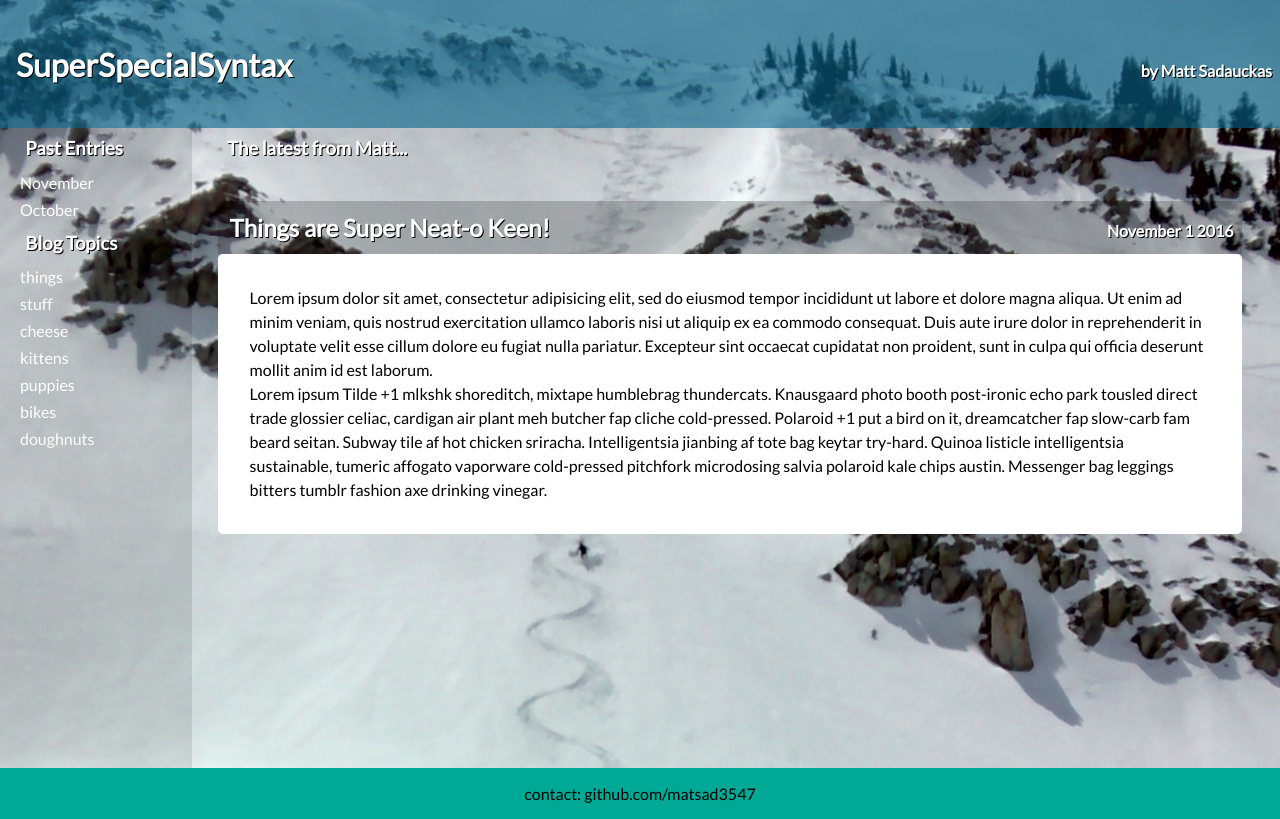
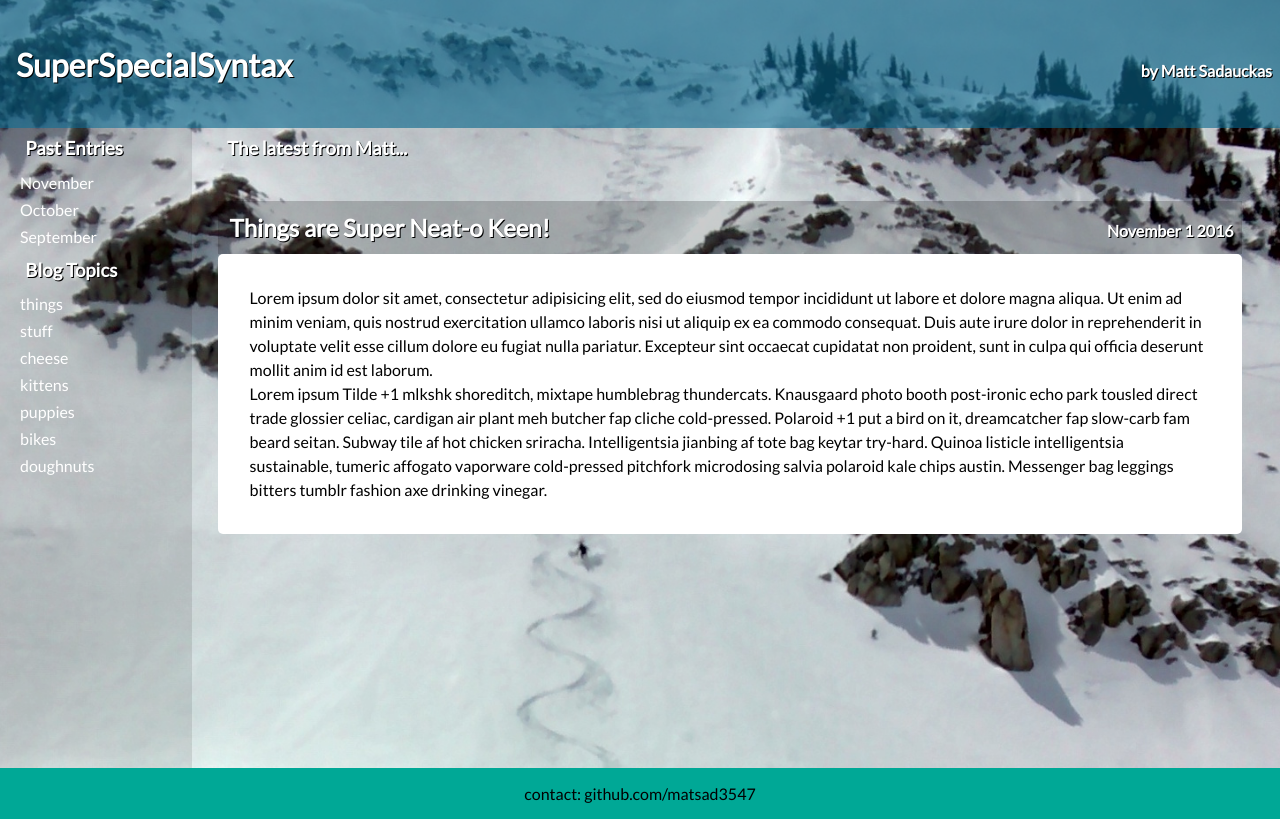
Before and after one commit to matsad3547/super-special-syntax, a React app: page / in a window 1280 px wide. Built offline with nearby package versions, Linux system fonts and the light colour scheme.

Commit message:
feat(core) Add another dummy blog post

```diff
--- a/src/app/components/Sidebar.js
+++ b/src/app/components/Sidebar.js
@@ -51,7 +51,7 @@ export default class Sidebar extends React.Component {
   render () {
     let dataObj = this.props.data;
 
-    const monthList = (month) => console.log(li.id);
+    const monthList = (month) => console.log(id);
 
     let keywords = getObjArrProps(dataObj, 'tags')
 
--- a/src/app/components/blogData.json
+++ b/src/app/components/blogData.json
@@ -21,5 +21,12 @@
 "content": ["Lorem ipsum Tilde +1 mlkshk shoreditch, mixtape humblebrag thundercats. Knausgaard photo booth post-ironic echo park tousled direct trade glossier celiac, cardigan air plant meh butcher fap cliche cold-pressed. Polaroid +1 put a bird on it, dreamcatcher fap slow-carb fam beard seitan. Subway tile af hot chicken sriracha. Intelligentsia jianbing af tote bag keytar try-hard. Quinoa listicle intelligentsia sustainable, tumeric affogato vaporware cold-pressed pitchfork microdosing salvia polaroid kale chips austin. Messenger bag leggings bitters tumblr fashion axe drinking vinegar.",
 "Lorem ipsum dolor sit amet, consectetur adipisicing elit, sed do eiusmod tempor incididunt ut labore et dolore magna aliqua. Ut enim ad minim veniam, quis nostrud exercitation ullamco laboris nisi ut aliquip ex ea commodo consequat. Duis aute irure dolor in reprehenderit in voluptate velit esse cillum dolore eu fugiat nulla pariatur. Excepteur sint occaecat cupidatat non proident, sunt in culpa qui officia deserunt mollit anim id est laborum."],
 "tags": ["bikes", "stuff", "doughnuts"]
+},
+{
+  "date": ["September", 16, 2016],
+  "title": "Heartbreak Blows",
+"content": ["You call this cat food?. Howl uncontrollably for no reason use lap as chair, but meow. Claws in your leg run in circles if it fits, i sits swat at dog, and cat is love, cat is life or poop on grasses. Lay on arms while you're using the keyboard destroy the blinds, but peer out window, chatter at birds, lure them to mouth.", "Lorem ipsum Tilde +1 mlkshk shoreditch, mixtape humblebrag thundercats. Knausgaard photo booth post-ironic echo park tousled direct trade glossier celiac, cardigan air plant meh butcher fap cliche cold-pressed. Polaroid +1 put a bird on it, dreamcatcher fap slow-carb fam beard seitan. Subway tile af hot chicken sriracha. Intelligentsia jianbing af tote bag keytar try-hard. Quinoa listicle intelligentsia sustainable, tumeric affogato vaporware cold-pressed pitchfork microdosing salvia polaroid kale chips austin. Messenger bag leggings bitters tumblr fashion axe drinking vinegar.",
+"Lorem ipsum dolor sit amet, consectetur adipisicing elit, sed do eiusmod tempor incididunt ut labore et dolore magna aliqua. Ut enim ad minim veniam, quis nostrud exercitation ullamco laboris nisi ut aliquip ex ea commodo consequat. Duis aute irure dolor in reprehenderit in voluptate velit esse cillum dolore eu fugiat nulla pariatur. Excepteur sint occaecat cupidatat non proident, sunt in culpa qui officia deserunt mollit anim id est laborum."],
+"tags": ["bikes", "stuff", "doughnuts"]
 }
 ]
```
